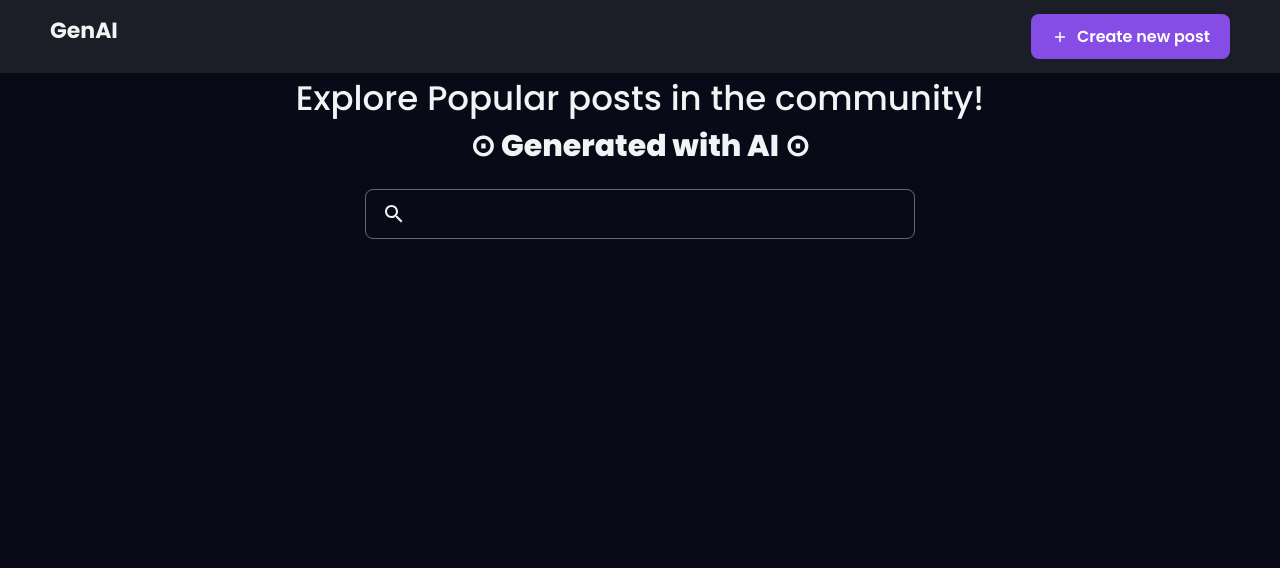
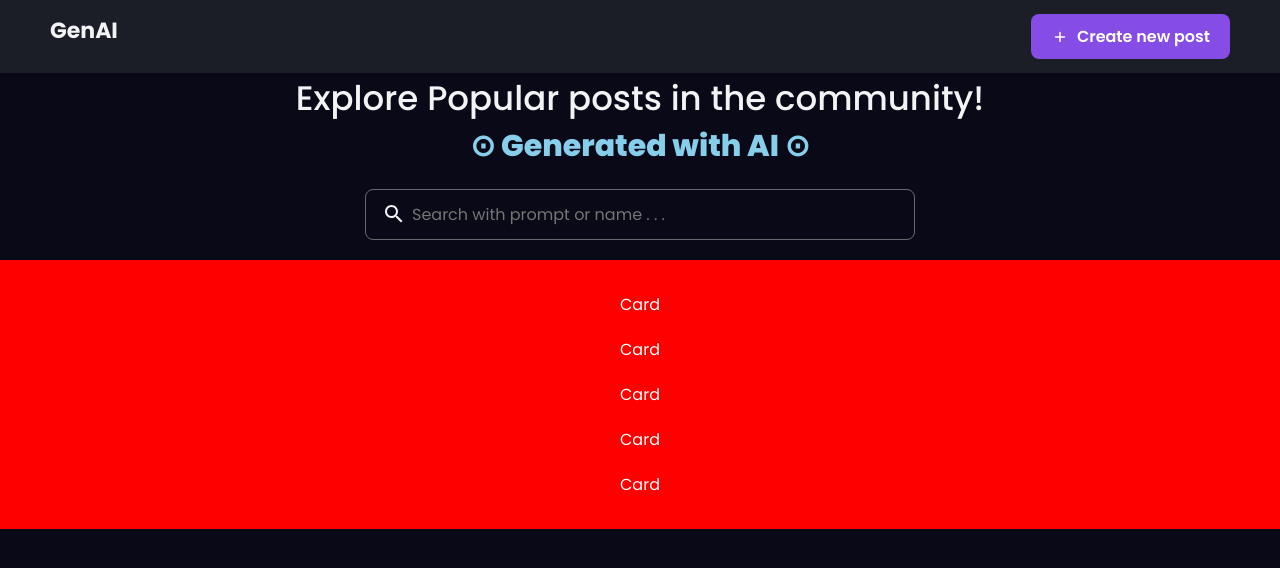
Before and after one commit to Sushant883/AiImageGenerator, a React (Create React App) app in the folder client/: page / in a window 1280 px wide. Shown: the top 568 px of the page. Built offline with nearby package versions, Linux system fonts and the light colour scheme.

Commit message:
add Card file

```diff
--- a/client/src/components/SearchBar.jsx
+++ b/client/src/components/SearchBar.jsx
@@ -20,13 +20,14 @@
     <SearchBarContainer>
       <SearchOutlined />
       <input
+      placeholder="Search with prompt or name . . ."
       style={{
         border: "none",
         outline:"none",
         width :"100%",
         color: "inherit",
         background: "transparent",
-        // fontSize: "18px"
+        fontSize: "16px"
       }}
       />
     </SearchBarContainer>
--- a/client/src/pages/Home.jsx
+++ b/client/src/pages/Home.jsx
@@ -34,9 +34,36 @@
 
 const Span = styled.div`
   font-size: 30px;
-  text-align:center;
-  color: ${({ theme }) => theme.secondary};
+  text-align: center;
+  color: skyblue;
   font-weight: 800;
+  @media (max-width: 600px) {
+    font-size: 20px;
+  }
+`;
+
+const Wrapper = styled.div`
+  width: 100%;
+  max-width: 1400px;
+  padding: 32px 0px;
+  display: flex;
+  justify-content: center;
+  background: red;
+`;
+
+const CardWrapper = styled.div`
+  display: grid;
+  gap: 20px;
+
+  @media (max-width : 1200px) {
+    grid-template-columns: repeat(4, 1fr);
+  }
+  @media (min-width: 640px) (max-width : 1199px) {
+    grid-template-columns: repeat(3, 1fr);
+  }
+  @media (max-width : 639px) {
+    grid-template-columns: repeat(2, 1fr);
+  }
 `;
 
 const Home = () => {
@@ -46,7 +73,18 @@
         Explore Popular posts in the community!
         <Span>⊙ Generated with AI ⊙</Span>
       </Headline>
+
       <SearchBar />
+
+      <Wrapper>
+        <CardWrapper>
+          <div>Card</div>
+          <div>Card</div>
+          <div>Card</div>
+          <div>Card</div>
+          <div>Card</div>
+        </CardWrapper>
+      </Wrapper>
     </Container>
   );
 };
```
Also changed, not shown: client/src/components/ImageCard.jsx (added).
